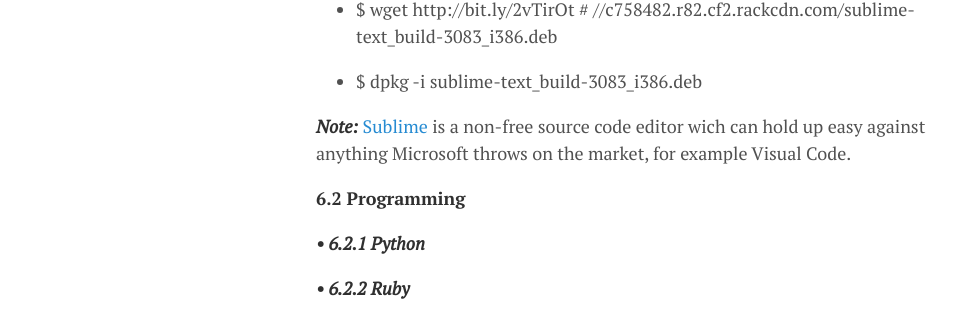
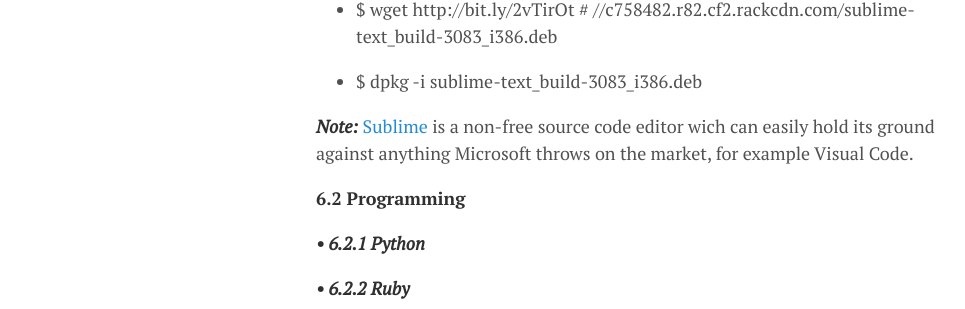
Before and after one commit to lgeurts/lgeurts.github.io, a Jekyll site: the page built from _posts/2017-07-11-bunsenlabs-linux-setup-notes-for dell-inspiron-6000.md, in a window 1280 px wide and 900 px high, scrolled down 5412 px. Shown: the part 146-455 px from the top of the window, without its empty margins (0-965 px from the left). Built offline with Jekyll 4.4.1, drawn with Linux system fonts in a browser that asks for light colours; nearby versions of some CDN libraries; comment, search, counter and statistics services are not loaded.

Commit message:
Update 2017-07-11-bunsenlabs-linux-setup-notes-for dell-inspiron-6000.md

```diff
--- a/_posts/2017-07-11-bunsenlabs-linux-setup-notes-for dell-inspiron-6000.md
+++ b/_posts/2017-07-11-bunsenlabs-linux-setup-notes-for dell-inspiron-6000.md
@@ -179,7 +179,7 @@
 
 - $ dpkg -i sublime-text_build-3083_i386.deb
 
-***Note:*** [Sublime](https://www.sublimetext.com/) is a non-free source code editor wich can hold up easy against anything Microsoft throws on the market, for example Visual Code.
+***Note:*** [Sublime](https://www.sublimetext.com/) is a non-free source code editor wich can easily hold its ground against anything Microsoft throws on the market, for example Visual Code.
 
 **6.2 Programming**
 
```
